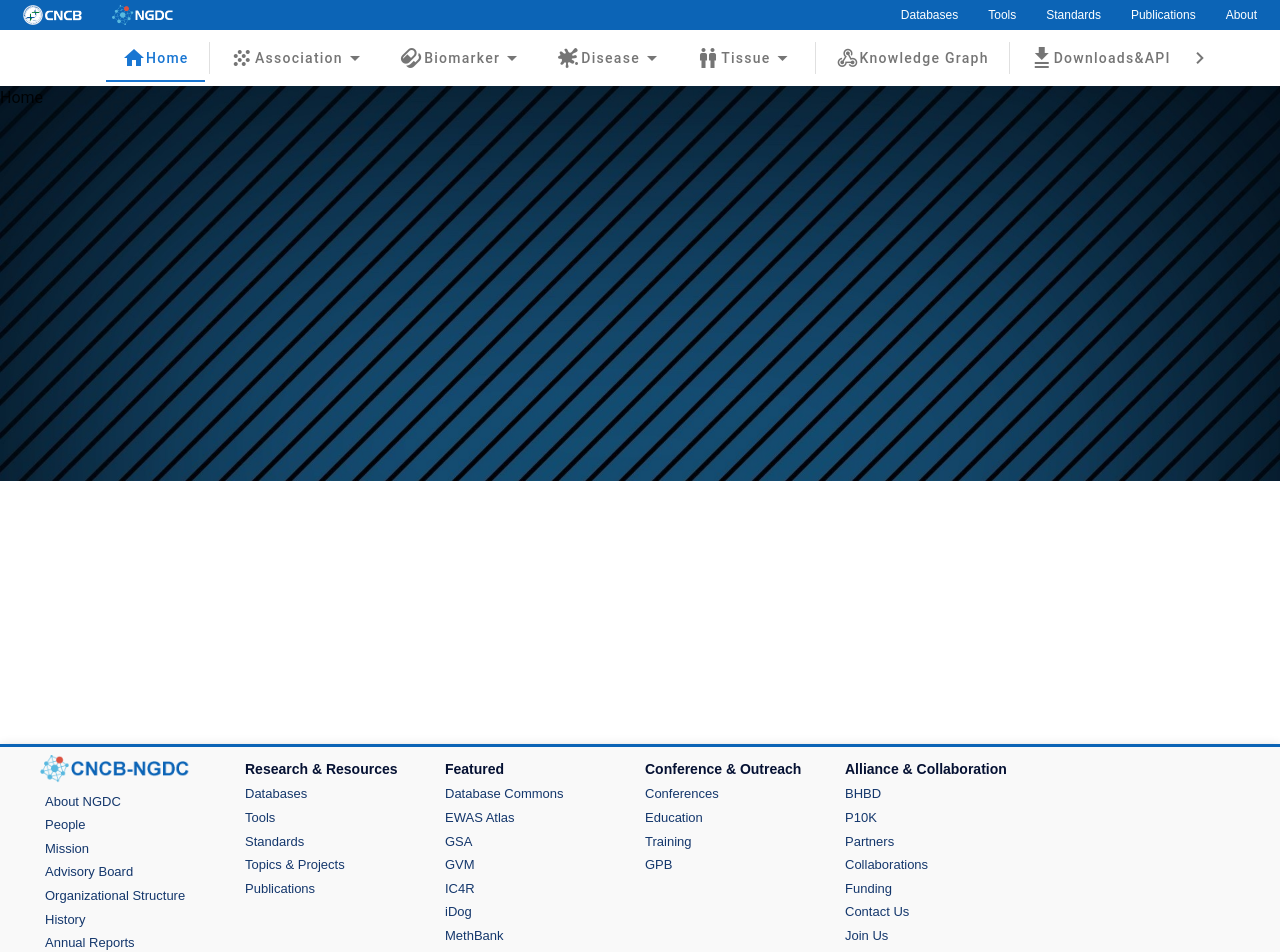
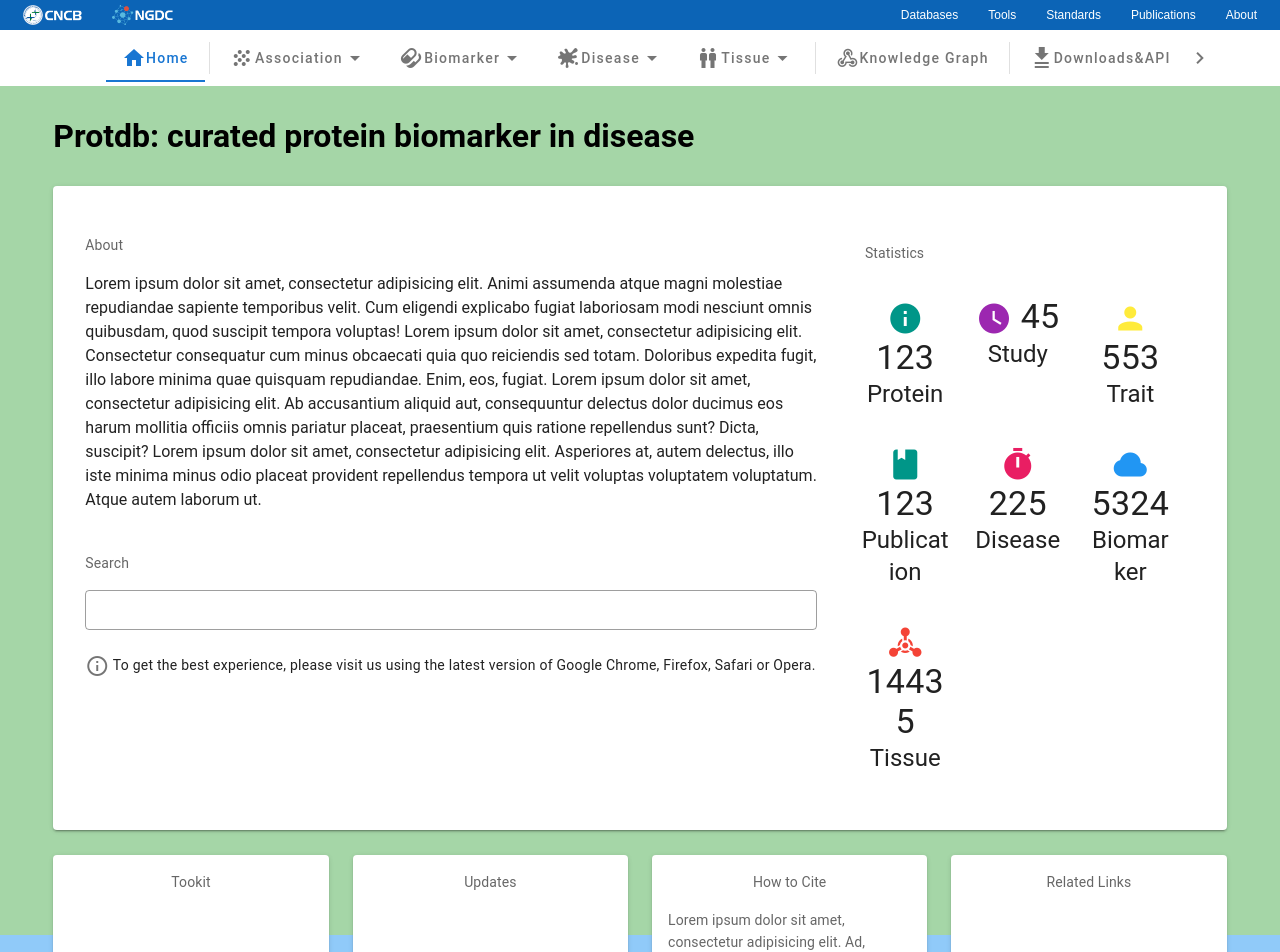
Before and after one commit to sunyl312/protdb_frontend, a Vue app: page / in a window 1280 px wide. Shown: the top 952 px of the page. Built offline with nearby package versions, Linux system fonts and the light colour scheme; the HTML template or start-up script is replaced by a standard one.

Commit message:
home page

```diff
--- a/src/App.vue
+++ b/src/App.vue
@@ -44,7 +44,7 @@
                       to="/browse_association"
                   >
                     <v-list-item-title>
-                      <v-icon>mdi-chemical-weapon</v-icon>
+                      <v-icon>mdi-clover</v-icon>
                       &nbsp; Protein
                     </v-list-item-title>
                   </v-list-item>
@@ -110,7 +110,7 @@
                       to="/browse_association"
                   >
                     <v-list-item-title>
-                      <v-icon>mdi-chemical-weapon</v-icon>
+                      <v-icon>mdi-eye-outline</v-icon>
                       &nbsp; Diagnosis
                     </v-list-item-title>
                   </v-list-item>
@@ -118,7 +118,7 @@
                       to="/browse_trait"
                   >
                     <v-list-item-title>
-                      <v-icon>mdi-star-four-points</v-icon>
+                      <v-icon>mdi-cryengine</v-icon>
                       &nbsp; Prognosis
                     </v-list-item-title>
                   </v-list-item>
@@ -127,7 +127,7 @@
                       to="/browse_study"
                   >
                     <v-list-item-title>
-                      <v-icon>mdi-opacity</v-icon>
+                      <v-icon>mdi-eyedropper-variant</v-icon>
                       &nbsp; Drug Response
                     </v-list-item-title>
                   </v-list-item>
@@ -137,7 +137,6 @@
               </v-menu>
 
             </v-tab>
-
 
 
             <v-tab
@@ -175,14 +174,18 @@
                   </v-list-item>
                   <v-divider></v-divider>
 
-                    <div class="mx-1 mt-1 text-body-2 text-center "><v-icon small >mdi-star</v-icon> Featured<v-icon small >mdi-star</v-icon></div>
+                  <div class="mx-1 mt-1 text-body-2 text-center ">
+                    <v-icon small>mdi-star</v-icon>
+                    Featured
+                    <v-icon small>mdi-star</v-icon>
+                  </div>
 
                   <v-list-item
                       to="/browse_trait"
                   >
                     <v-list-item-title>
-                      <v-icon>mdi-star-four-points</v-icon>
-                      &nbsp; Cancers
+                      <v-icon>mdi-zodiac-cancer</v-icon>
+                      &nbsp; Cancer
                     </v-list-item-title>
                   </v-list-item>
                 </v-list>
@@ -226,11 +229,32 @@
                 <v-list
                     class="text-left"
                 >
+
+
                   <v-list-item
                       to="/browse_association"
                   >
                     <v-list-item-title>
-                      <v-icon>mdi-chemical-weapon</v-icon>
+                      <v-icon>mdi-lungs</v-icon>
+                      &nbsp; All Tissue
+                    </v-list-item-title>
+                  </v-list-item>
+
+                  <v-divider></v-divider>
+
+                  <div class="mx-1 mt-1 text-body-2 text-center ">
+                    <v-icon small>mdi-star</v-icon>
+                    Featured
+                    <v-icon small>mdi-star</v-icon>
+                  </div>
+                  <v-list-item
+
+
+
+                      to="/browse_association"
+                  >
+                    <v-list-item-title>
+                      <v-icon>mdi-water-circle</v-icon>
                       &nbsp; Blood
                     </v-list-item-title>
                   </v-list-item>
@@ -238,7 +262,7 @@
                       to="/browse_trait"
                   >
                     <v-list-item-title>
-                      <v-icon>mdi-star-four-points</v-icon>
+                      <v-icon>mdi-water-opacity</v-icon>
                       &nbsp;
                       Urine
                     </v-list-item-title>
@@ -247,7 +271,6 @@
               </v-menu>
 
             </v-tab>
-
 
 
             <v-divider class="mx-1" inset vertical></v-divider>
@@ -285,9 +308,9 @@
 
     </v-sheet>
 
-    <v-main>
+
       <router-view/>
-    </v-main>
+
     <footer-bar></footer-bar>
   </v-app>
 </template>
--- a/src/views/Home.vue
+++ b/src/views/Home.vue
@@ -1,15 +1,206 @@
 <template>
-  <v-sheet height="60%"  :style="{backgroundImage:'url('+bgurl+')',backgroundSize:'100%' }" >
-    Home
+  <!--  <v-sheet height="60%"  :style="{backgroundImage:'url('+bgurl+')',backgroundSize:'100%' }" >-->
+  <v-sheet>
+    <v-sheet class="d-flex align-center " color="green lighten-3" style="padding-bottom: 105px">
+      <v-row no-gutters>
+        <v-spacer></v-spacer>
+        <v-col class="" cols="11">
+          <div style="display: flex;flex-display:column; align-items: center;height: 100px">
+            <h1 class="black--text lighten-1 font-weight-bold">Protdb: curated protein biomarker in disease</h1>
+          </div>
+          <v-card class="pa-8">
+            <v-row>
+              <v-col cols="8">
+                <v-row>
+                  <v-col cols="12">
+                    <v-card elevation="0">
+                      <v-card-subtitle class="px-0">About</v-card-subtitle>
+                      Lorem ipsum dolor sit amet, consectetur adipisicing elit. Animi assumenda atque magni molestiae
+                      repudiandae sapiente temporibus velit. Cum eligendi explicabo fugiat laboriosam modi nesciunt
+                      omnis quibusdam, quod suscipit tempora voluptas!
+                      Lorem ipsum dolor sit amet, consectetur adipisicing elit. Consectetur consequatur cum minus
+                      obcaecati quia quo reiciendis sed totam. Doloribus expedita fugit, illo labore minima quae
+                      quisquam repudiandae. Enim, eos, fugiat.
+                      Lorem ipsum dolor sit amet, consectetur adipisicing elit. Ab accusantium aliquid aut, consequuntur
+                      delectus dolor ducimus eos harum mollitia officiis omnis pariatur placeat, praesentium quis
+                      ratione repellendus sunt? Dicta, suscipit?
+                      Lorem ipsum dolor sit amet, consectetur adipisicing elit. Asperiores at, autem delectus, illo iste
+                      minima minus odio placeat provident repellendus tempora ut velit voluptas voluptatem voluptatum.
+                      Atque autem laborum ut.
+                    </v-card>
+                  </v-col>
+                  <v-col cols="12">
+                    <v-card elevation="0">
+                      <v-card-subtitle class="px-0">Search</v-card-subtitle>
+                      <v-text-field dense flat full-width hide-details outlined clearable ></v-text-field>
+
+                    </v-card>
+                  </v-col>
+                  <v-col cols="12">
+                    <v-sheet class="body-2">
+                      <v-icon>mdi-information-outline</v-icon>
+                      To get the best experience, please visit us using the latest version of Google Chrome, Firefox,
+                      Safari or Opera.
+                    </v-sheet>
+                  </v-col>
+                </v-row>
+              </v-col>
+              <v-col cols="4">
+                <v-hover v-slot="{hover}">
+                  <v-card
+                      :elevation="hover?1:0"
+                      class="pa-2"
+                  >
+
+                    <v-card-subtitle>Statistics</v-card-subtitle>
+
+                    <v-row no-gutters>
+
+
+                      <v-col v-for='item in statistic_data' cols="4">
+                        <v-hover v-slot="{ hover }">
+                          <a href="" style="text-decoration: none">
+                            <v-card :elevation="hover?1:0" class="text-center px-2 py-3 ma-1">
+
+                              <div
+                                  class="text-h4"
+                              >
+                                <v-icon :color="item.color">{{ item.icon }} mdi-36px</v-icon>
+                                {{ item.num }}
+                              </div>
+                              <v-divider dark></v-divider>
+
+                              <div :class="[item.fontsize]"
+                                   v-html="item.name"></div>
+
+
+                            </v-card>
+
+                          </a>
+
+                        </v-hover>
+
+
+                      </v-col>
+                    </v-row>
+
+                  </v-card>
+                </v-hover>
+
+              </v-col>
+            </v-row>
+          </v-card>
+
+        </v-col>
+        <v-spacer></v-spacer>
+      </v-row>
+
+
+    </v-sheet>
+    <v-sheet color="blue lighten-3 pb-16">
+      <v-row no-gutters>
+        <v-spacer></v-spacer>
+        <v-col cols="11">
+          <v-row>
+            <v-col cols="3">
+              <v-card height="300" style="margin-top: -80px">
+                <v-card-subtitle class="text-center">Tookit</v-card-subtitle>
+                <v-card-text></v-card-text>
+              </v-card>
+            </v-col>
+            <v-col cols="3">
+              <v-card height="300" style="margin-top: -80px">
+                <v-card-subtitle class="text-center">Updates</v-card-subtitle>
+                <v-card-text></v-card-text>
+              </v-card>
+            </v-col>
+            <v-col cols="3">
+              <v-card height="300" style="margin-top: -80px">
+                <v-card-subtitle class="text-center">How to Cite</v-card-subtitle>
+                <v-card-text>Lorem ipsum dolor sit amet, consectetur adipisicing elit. Ad, adipisci architecto
+                  blanditiis corporis cumque debitis delectus earum facilis illo, modi nam optio perferendis provident
+                  quam quasi sed velit veritatis, voluptatem!
+                </v-card-text>
+              </v-card>
+            </v-col>
+            <v-col cols="3">
+              <v-card height="300" style="margin-top: -80px">
+                <v-card-subtitle class="text-center">Related Links</v-card-subtitle>
+                <v-card-text></v-card-text>
+              </v-card>
+            </v-col>
+          </v-row>
+        </v-col>
+        <v-spacer></v-spacer>
+      </v-row>
+    </v-sheet>
   </v-sheet>
+
 </template>
 
 <script>
 export default {
   name: "Home",
-  data(){
-    return{
-      bgurl:require("../assets/img/background8.jpg")
+  data() {
+    return {
+      bgurl: require("../assets/img/background8.jpg"),
+
+    }
+  },
+  computed: {
+    statistic_data() {
+      return [
+        {
+          to: "/",
+          icon: "mdi-information",
+          name: "Protein",
+          color: "teal",
+          fontsize: 'text-h5',
+          num: 123
+        }, {
+          to: "/",
+          icon: "mdi-clock",
+          name: "Study",
+          color: "purple",
+          fontsize: 'text-h5',
+          num: 45
+        }, {
+          to: "/",
+          icon: "mdi-account",
+          name: "Trait",
+          color: "yellow",
+          fontsize: 'text-h5',
+          num: 553
+        }, {
+          to: "/",
+          icon: "mdi-book",
+          name: "Publication",
+          color: "teal",
+          fontsize: 'text-h5',
+          num: 123
+        }, {
+          to: "/",
+          icon: "mdi-timer",
+          name: "Disease",
+          color: "pink",
+          fontsize: 'text-h5',
+          num: 225
+        }, {
+          to: "/",
+          icon: "mdi-cloud",
+          name: "Biomarker",
+          color: "blue",
+          fontsize: 'text-h5',
+          num: 5324
+        }, {
+          to: "/",
+          icon: "mdi-chemical-weapon",
+          name: "Tissue",
+          color: "red",
+          fontsize: 'text-h5',
+          num: 14435
+        },
+      ]
     }
   }
 }
```
Lines whose indentation alone changed are shown as unchanged.
